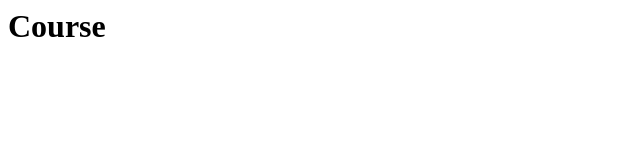
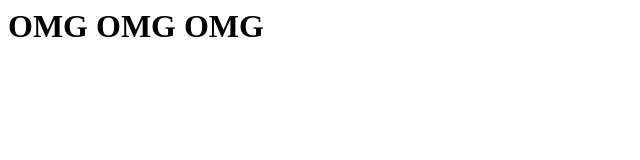
Before and after one commit to desneoh/desneoh.github.io, a plain HTML site: page courses.html in a window 1280 px wide. Shown: the whole page, without its empty margins (0-640 px from the left). Drawn offline with Linux system fonts and the light colour scheme.

Commit message:
create project

```diff
--- a/courses.html
+++ b/courses.html
@@ -1,12 +1,8 @@
 <html>
-    <head>
-        <title>Our MAST Website! </title>
-
-    </head>
+    <body>
+        <h1>OMG OMG OMG</h1>
+    </body>
 
 
-    <body>
-        <h1>Course</h1>
-    </body>
 
 </html>
```
Also changed, not shown: .c9/metadata/environment/courses.html, .c9/metadata/environment/index.html.
